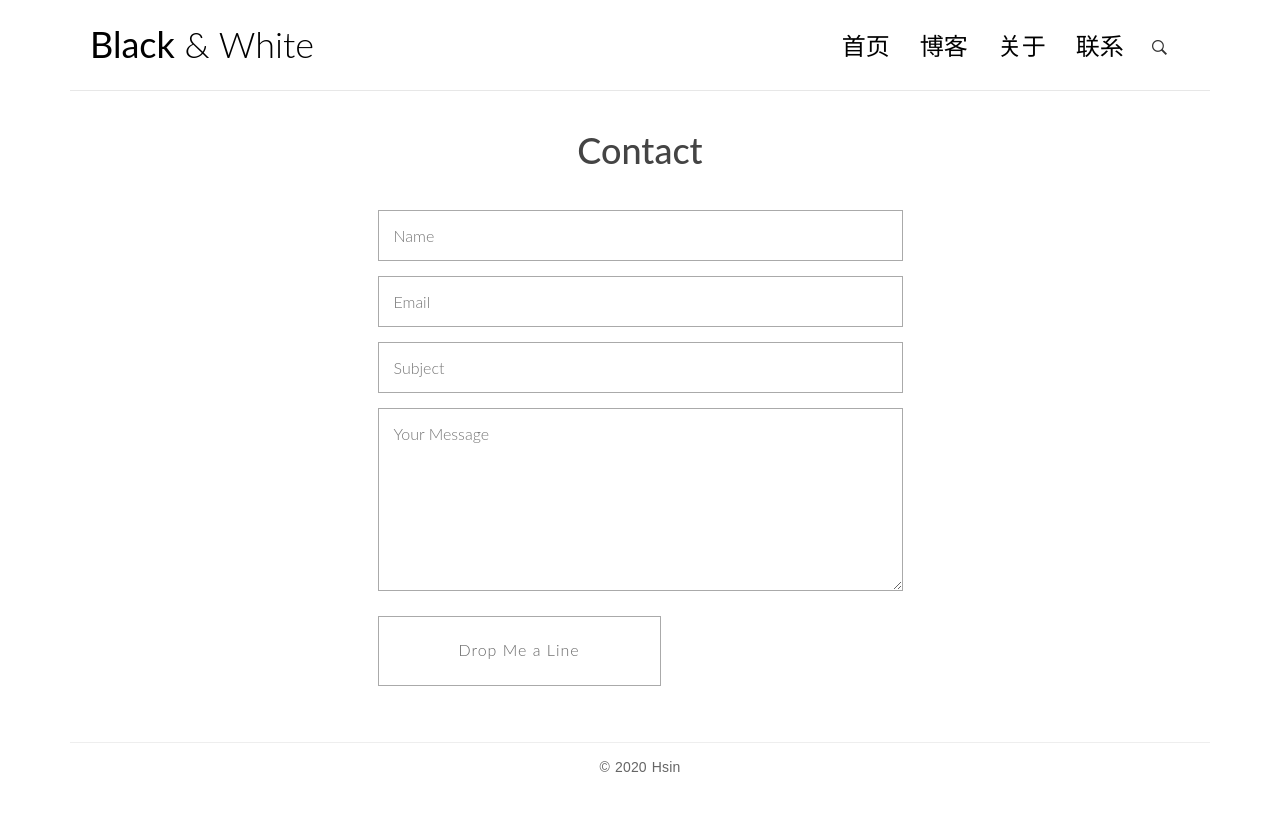
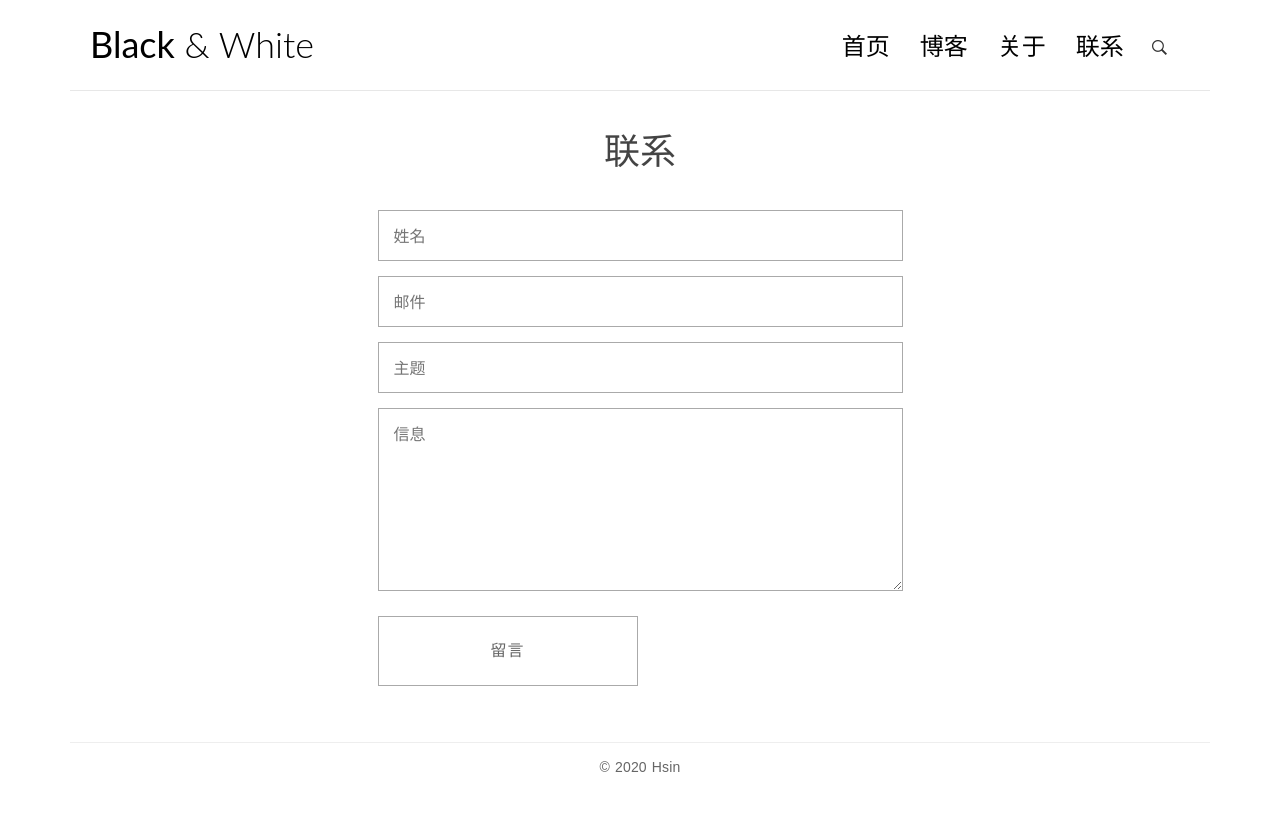
Before and after one commit to opsxin/blog, a Django app: page /contact/ in a window 1280 px wide. Run offline with Django 3.2, Linux system fonts and the light colour scheme; some libraries are stand-ins or nearby versions.

Commit message:
添加留言功能

```diff
--- a/blog/subject/templates/subject/contact.html
+++ b/blog/subject/templates/subject/contact.html
@@ -53,10 +53,10 @@
 						<a id="search-menu" href="#"><span id="search-icon" class="ion-ios-search-strong"></span></a>
 						<div id="search-form" class="search-form">
 							<form role="search" method="POST" id="searchform" action="{% url 'subject:search' %}">
-                                {% csrf_token %}
-                                <input type="search" name="query_text" placeholder="搜索" required>
-                                <button type="submit"><span class="ion-ios-search-strong"></span></button>
-                            </form>
+								{% csrf_token %}
+								<input type="search" name="query_text" placeholder="搜索" required>
+								<button type="submit"><span class="ion-ios-search-strong"></span></button>
+							</form>
 						</div>
 					</div>
 				</div><!-- col-md-8 -->
@@ -68,19 +68,24 @@
 		<div class="container">
 			<div class="row">
 				<main class="col-md-12">
-					<h1 class="page-title">Contact</h1>
+					{% if message %}
+					<div>
+						<p text-algin="center" style="color:red">{{ message }}</p>
+					</div>
+					{% endif %}
+					<h1 class="page-title">联系</h1>
 					<article class="post">
 						<div class="entry-content clearfix">
 							<form action="#" method="post" class="contact-form">
 								<div class="row">
 									<div class="col-md-6 col-md-offset-3">
-										<input type="text" name="name" placeholder="Name" required>
-										<input type="email" name="email" placeholder="Email" required>
-										<input type="text" name="subject" placeholder="Subject" required>
-										<textarea name="message" rows="7" placeholder="Your Message"
-											required></textarea>
-										<button class="btn-send btn-5 btn-5b ion-ios-paperplane"><span>Drop Me a
-												Line</span></button>
+										{% csrf_token %}
+										<input type="text" name="name" placeholder="姓名" required>
+										<input type="email" name="email" placeholder="邮件" required>
+										<input type="text" name="subject" placeholder="主题" required>
+										<textarea name="message" rows="7" placeholder="信息" required></textarea>
+										<button
+											class="btn-send btn-5 btn-5b ion-ios-paperplane"><span>留言</span></button>
 									</div>
 								</div> <!-- row -->
 							</form>
--- a/blog/subject/views.py
+++ b/blog/subject/views.py
@@ -1,6 +1,6 @@
 from django.shortcuts import render, get_object_or_404, get_list_or_404
 from django.views.generic.list import ListView
-from .models import Article, Category, Tag
+from .models import Article, Category, Tag, Contact
 from markdown import Markdown
 from django.db.models import F
 from django.utils.text import slugify
@@ -73,4 +73,14 @@ def about(request):
 
 
 def contact(request):
-    return render(request, 'subject/contact.html')
+    if request.method == 'POST':
+        name = request.POST.get("name")
+        email = request.POST.get("email")
+        subject = request.POST.get("subject")
+        message = request.POST.get("message")
+        Contact.objects.create(name=name, email=email,
+                               subject=subject, message=message)
+        message = "留言成功"
+        return render(request, 'subject/contact.html', context={"message": message})
+    else:
+        return render(request, 'subject/contact.html')
```
Also changed, not shown: blog/subject/models.py (+15 -0 lines), blog/subject/migrations/0002_contact.py (added).
